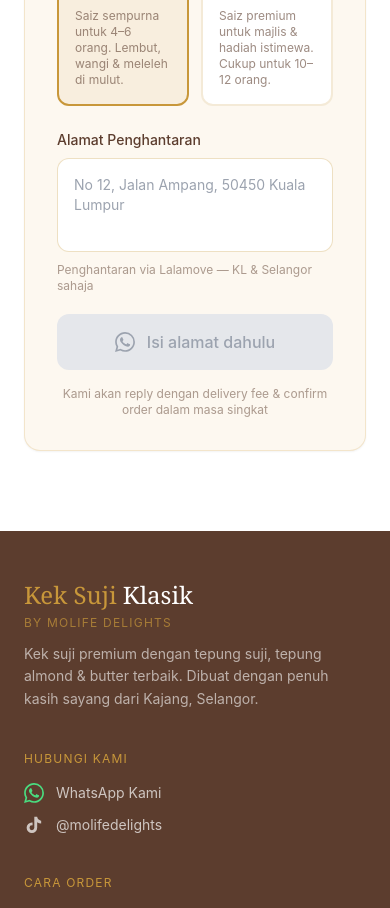
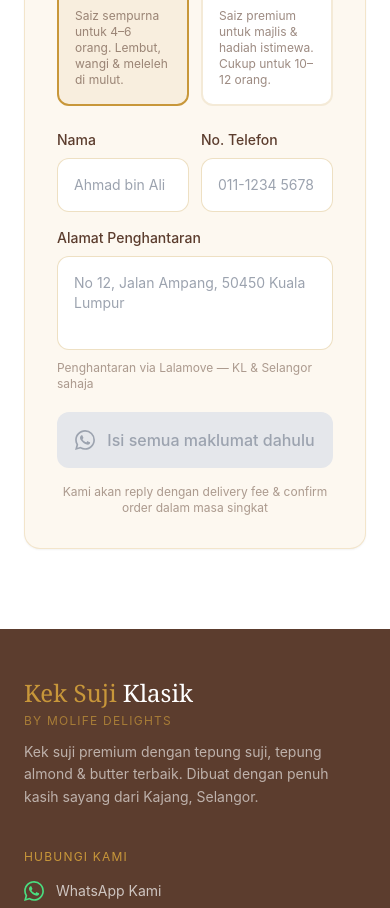
Before and after one commit to halidasina/sujee-web, a Next.js app: page / in a window 390 px wide. Shown: the part 3940-4848 px from the top of the page. Built offline with nearby package versions, Linux system fonts and the light colour scheme; no server answers.

Commit message:
Add name & phone fields to order form, include in WA message

```diff
--- a/app/page.tsx
+++ b/app/page.tsx
@@ -55,6 +55,8 @@ const usps = [
 
 export default function Home() {
   const [selectedProduct, setSelectedProduct] = useState(products[0])
+  const [name, setName] = useState('')
+  const [phone, setPhone] = useState('')
   const [address, setAddress] = useState('')
   const orderRef = useRef<HTMLDivElement>(null)
 
@@ -68,7 +70,8 @@ export default function Home() {
     }, 50)
   }
 
-  const waMsg = `Salam! Saya nak order *${selectedProduct.name}* (RM${selectedProduct.price}).\n\n📦 *Alamat Penghantaran:*\n${address}\n\nBoleh tolong check delivery fee?`
+  const formFilled = name.trim() && phone.trim() && address.trim()
+  const waMsg = `Salam! Saya nak order *${selectedProduct.name}* (RM${selectedProduct.price}).\n\n👤 *Nama:* ${name}\n📞 *No. Tel:* ${phone}\n📦 *Alamat Penghantaran:*\n${address}\n\nBoleh tolong check delivery fee?`
 
   return (
     <main className="min-h-screen" style={{ backgroundColor: '#fdf8f0' }}>
@@ -335,6 +338,30 @@ export default function Home() {
                 ))}
               </div>
 
+              {/* Name & Phone */}
+              <div className="grid grid-cols-2 gap-3 mb-4">
+                <div>
+                  <label className="block text-sm font-sans text-[#5c3d2e] mb-2 font-medium">Nama</label>
+                  <input
+                    type="text"
+                    value={name}
+                    onChange={(e) => setName(e.target.value)}
+                    placeholder="Ahmad bin Ali"
+                    className="w-full border border-[#c8973a]/30 rounded-xl p-4 text-sm font-sans text-[#5c3d2e] bg-white focus:outline-none focus:border-[#c8973a]"
+                  />
+                </div>
+                <div>
+                  <label className="block text-sm font-sans text-[#5c3d2e] mb-2 font-medium">No. Telefon</label>
+                  <input
+                    type="tel"
+                    value={phone}
+                    onChange={(e) => setPhone(e.target.value)}
+                    placeholder="011-1234 5678"
+                    className="w-full border border-[#c8973a]/30 rounded-xl p-4 text-sm font-sans text-[#5c3d2e] bg-white focus:outline-none focus:border-[#c8973a]"
+                  />
+                </div>
+              </div>
+
               {/* Address */}
               <label className="block text-sm font-sans text-[#5c3d2e] mb-2 font-medium">
                 Alamat Penghantaran
@@ -354,12 +381,12 @@ export default function Home() {
               <motion.a
                 whileHover={{ scale: address.trim() ? 1.02 : 1 }}
                 whileTap={{ scale: address.trim() ? 0.98 : 1 }}
-                href={address.trim() ? waUrl(waMsg) : undefined}
+                href={formFilled ? waUrl(waMsg) : undefined}
                 target="_blank"
                 rel="noopener noreferrer"
-                onClick={(e) => { if (!address.trim()) e.preventDefault() }}
+                onClick={(e) => { if (!formFilled) e.preventDefault() }}
                 className={`w-full flex items-center justify-center gap-3 font-sans font-medium py-4 rounded-xl transition-colors duration-200 ${
-                  address.trim()
+                  formFilled
                     ? 'bg-green-500 hover:bg-green-600 text-white cursor-pointer'
                     : 'bg-gray-200 text-gray-400 cursor-not-allowed'
                 }`}
@@ -367,7 +394,7 @@ export default function Home() {
                 <svg className="w-5 h-5" fill="currentColor" viewBox="0 0 24 24">
                   <path d="M17.472 14.382c-.297-.149-1.758-.867-2.03-.967-.273-.099-.471-.148-.67.15-.197.297-.767.966-.94 1.164-.173.199-.347.223-.644.075-.297-.15-1.255-.463-2.39-1.475-.883-.788-1.48-1.761-1.653-2.059-.173-.297-.018-.458.13-.606.134-.133.298-.347.446-.52.149-.174.198-.298.298-.497.099-.198.05-.371-.025-.52-.075-.149-.669-1.612-.916-2.207-.242-.579-.487-.5-.669-.51-.173-.008-.371-.01-.57-.01-.198 0-.52.074-.792.372-.272.297-1.04 1.016-1.04 2.479 0 1.462 1.065 2.875 1.213 3.074.149.198 2.096 3.2 5.077 4.487.709.306 1.262.489 1.694.625.712.227 1.36.195 1.871.118.571-.085 1.758-.719 2.006-1.413.248-.694.248-1.289.173-1.413-.074-.124-.272-.198-.57-.347m-5.421 7.403h-.004a9.87 9.87 0 01-5.031-1.378l-.361-.214-3.741.982.998-3.648-.235-.374a9.86 9.86 0 01-1.51-5.26c.001-5.45 4.436-9.884 9.888-9.884 2.64 0 5.122 1.03 6.988 2.898a9.825 9.825 0 012.893 6.994c-.003 5.45-4.437 9.884-9.885 9.884m8.413-18.297A11.815 11.815 0 0012.05 0C5.495 0 .16 5.335.157 11.892c0 2.096.547 4.142 1.588 5.945L.057 24l6.305-1.654a11.882 11.882 0 005.683 1.448h.005c6.554 0 11.89-5.335 11.893-11.893a11.821 11.821 0 00-3.48-8.413z"/>
                 </svg>
-                {address.trim() ? 'Hantar Order via WhatsApp' : 'Isi alamat dahulu'}
+                {formFilled ? 'Hantar Order via WhatsApp' : 'Isi semua maklumat dahulu'}
               </motion.a>
 
               <p className="mt-4 text-center text-xs font-sans text-[#5c3d2e]/50">
```
